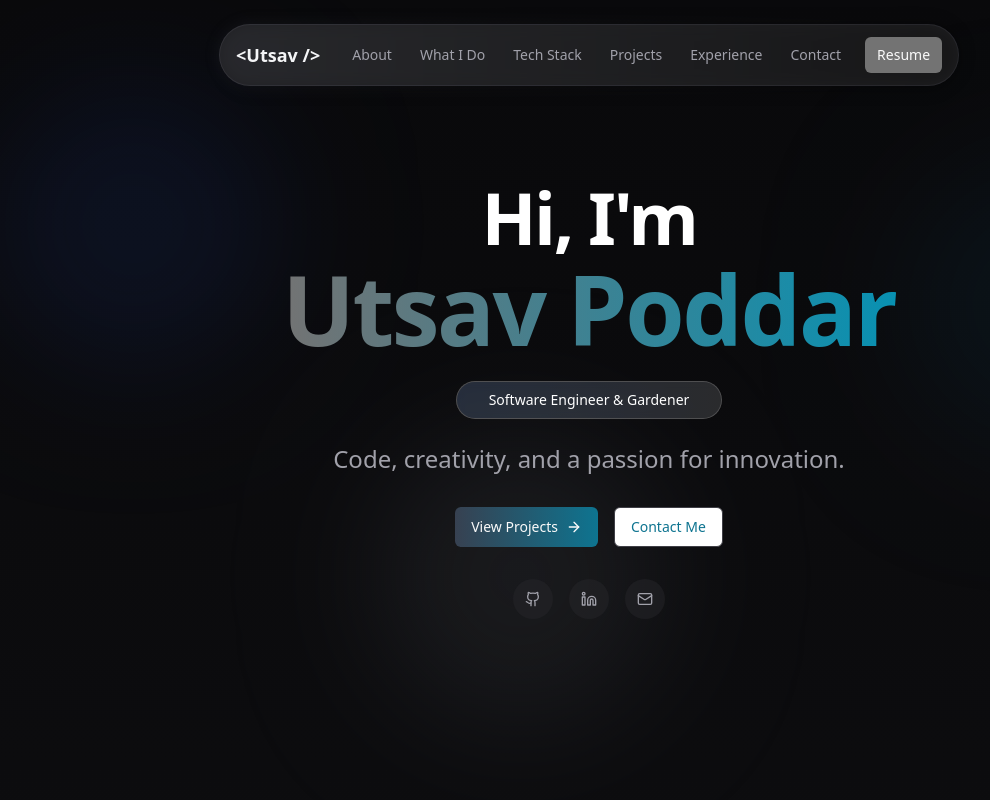
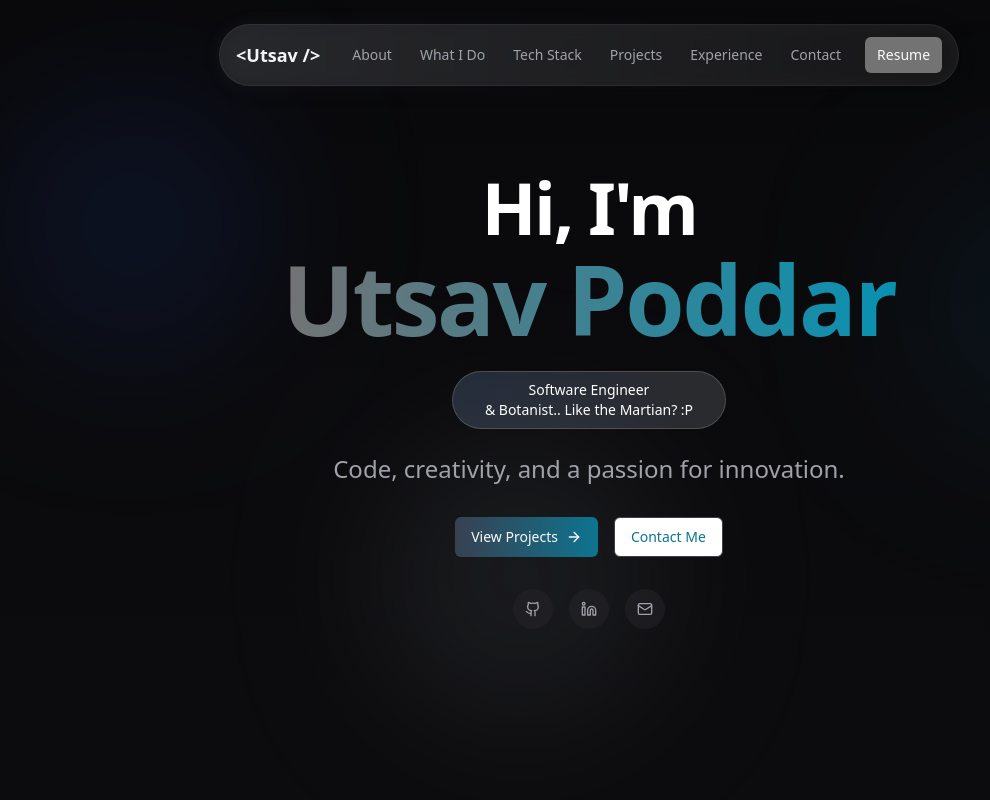
Before and after one commit to ItsUtsavPoddar/personal-website, a Next.js app: page / in a window 1280 px wide. Shown: the top 800 px of the page, without its empty margins (51-1041 px from the left). Built offline with nearby package versions, Linux system fonts and the light colour scheme.

Commit message:
Update badge text

```diff
--- a/app/page.tsx
+++ b/app/page.tsx
@@ -48,7 +48,7 @@ export default function Portfolio() {
               <div className="inline-block">
                 <div className="relative px-8 py-2 text-sm font-medium rounded-full bg-white/10 backdrop-blur-sm border border-white/20">
                   <span className="relative z-10">
-                    Software Engineer & Gardener
+                    Software Engineer <br /> & Botanist.. Like the Martian? :P
                   </span>
                   <span className="absolute inset-0 rounded-full bg-gradient-to-r from-blue-500/20 to-gray-500/20 animate-pulse"></span>
                 </div>
```
